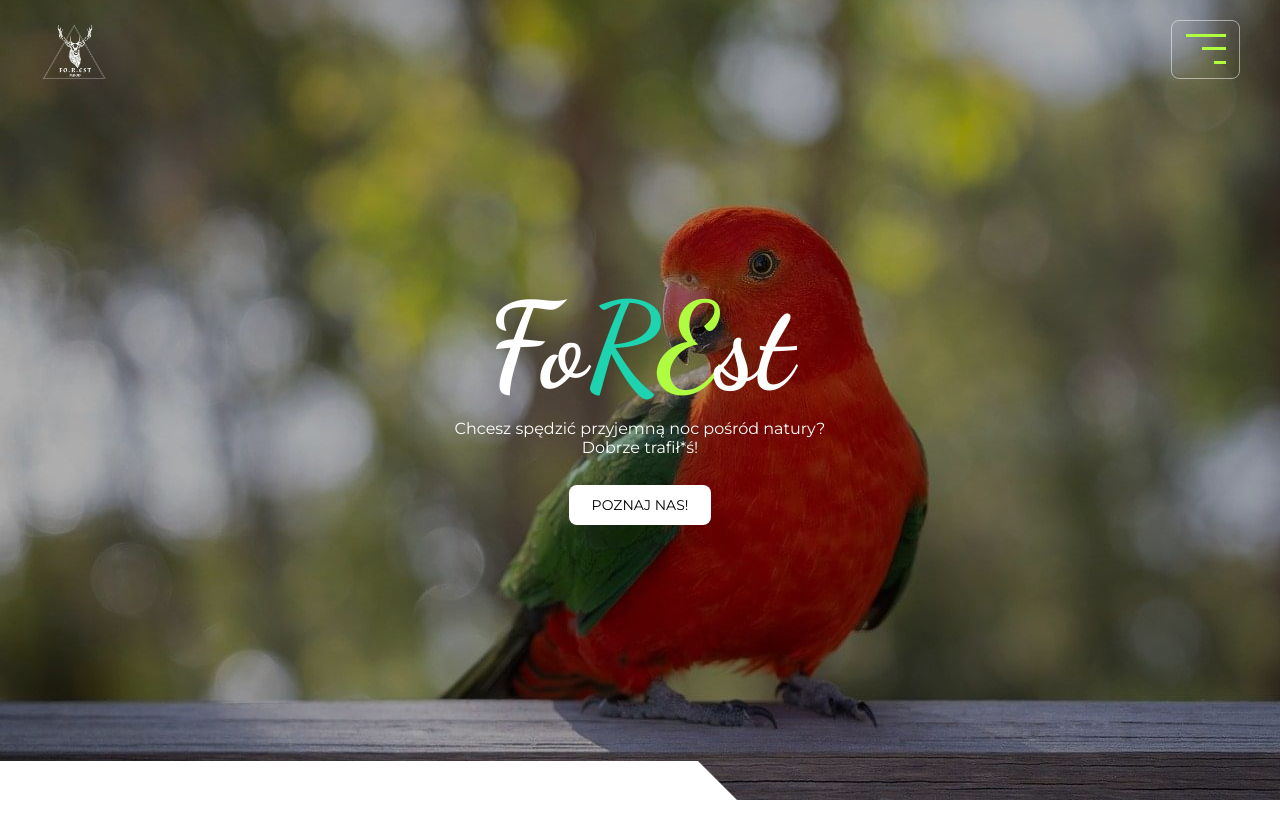
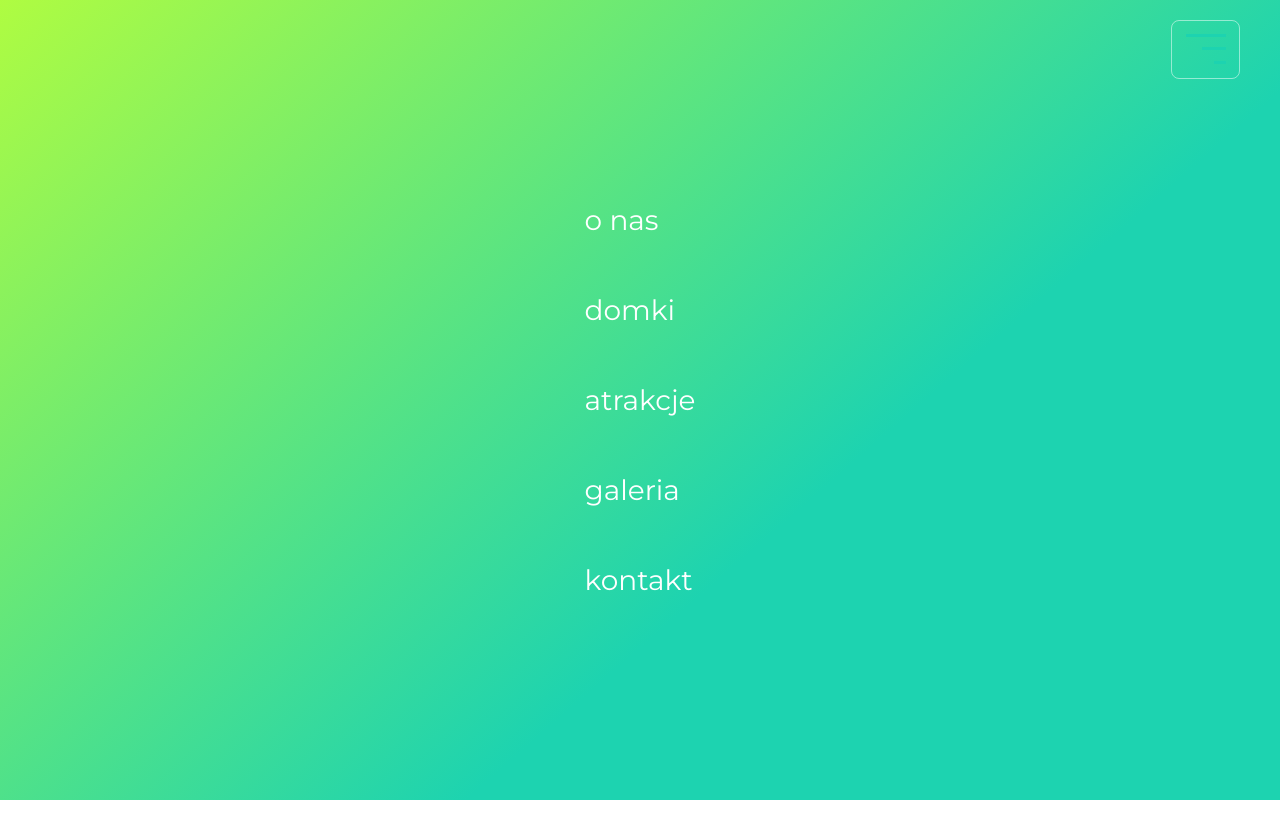
Before and after one commit to architektnumernabis/FOrEST, a website: page index.html in a window 1280 px wide. Both pictures are taken after a click on the button 1205 px from the left and 49 px from the top of the page. Shown: the top 838 px of the page. Drawn offline with Linux system fonts and the light colour scheme.

Commit message:
finished navigation

```diff
--- a/index.html
+++ b/index.html
@@ -4,7 +4,7 @@
 <head>
     <meta charset="UTF-8">
     <meta name="viewport" content="width=device-width, initial-scale=1.0">
-    <title>Strona Kora</title>
+    <title>For Est - domki w lesie</title>
 
     <!--GOOGLE FONTS-->
     <link rel="preconnect" href="https://fonts.googleapis.com">
@@ -25,11 +25,9 @@
 </head>
 
 <body>
-    <!--NAVIGATION MOBILE-->
-
     <!-- NAVIGATION DESKTOP -->
     <nav class="navigation">
-    <a class="navigation__logo">
+    <a href="#" class="navigation__logo">
         <img src="../dist/img/logo.png" alt="">
     </a>
     <button class="navigation__btn">
@@ -37,12 +35,19 @@
             <div class="navigation__bars"></div>
         </div>
     </button>
+    <div class="navigation__items">
+        <a href="#" class="navigation__item">o nas</a>
+        <a href="cabins" class="navigation__item">domki</a>
+        <a href="atractions" class="navigation__item">atrakcje</a>
+        <a href="gallery" class="navigation__item">galeria</a>
+        <a href="contact" class="navigation__item">kontakt</a>
+    </div>
 </nav>
     <!--HEADER-->
     <header class="header section">
         <div class="header__text">
             <h1 class="header__heading">
-                Fo<span style="color: #1DD3B0;">R</span><span style="color: #AFFC41;">E</span>st</h1>
+                Fo.<span style="color: #1DD3B0;">R</span>.<span style="color: #AFFC41;">E</span>st</h1>
             <p class="header__description"> Chcesz spędzić przyjemną noc pośród natury? <br>
                 Dobrze trafił*ś! </p>
             <a href="about-us" class="header__btn btn-special-animation">Poznaj nas!</a>
@@ -66,7 +71,7 @@
     <!--MAIN-->
     <main>
         <!--ABOUT US-->
-        <section class="about-us">
+        <section class="about-us" id="about-us">
 
         </section>
     </main>
--- a/src/js/main.js
+++ b/src/js/main.js
@@ -1,5 +1,11 @@
 const slider = document.querySelector('.header__slider')
+const nav = document.querySelector('.navigation__items')
+const navBtn = document.querySelector('.navigation__btn')
+const navBars = document.querySelector('.navigation__bars')
+const allNavItems = document.querySelectorAll('.navigation__item')
 
+
+//FUNCTION FOR SLIDER IN HEADER
 let sectionIndex = 0
 
 function reset() {
@@ -20,3 +26,32 @@ function startShow() {
 }
 
 startShow()
+
+//FUNCTION FOR OPENING NAVIGATION
+const handleNav = () => {
+    nav.classList.toggle('navigation__items--active')
+    //navBars.style.backgroundColor = 'white' //skończyć ten temat
+
+    allNavItems.forEach(item => {
+        item.addEventListener('click', () => {
+            nav.classList.remove('navigation__items--active')
+        })
+    })
+
+    hanldeNavItemsAnimation();
+}
+
+//FUNCTION FOR ANIMATION IN NAVIGATION
+const hanldeNavItemsAnimation = () => {
+    let delayTime = 0;
+
+    allNavItems.forEach(item => {
+        {
+            item.classList.toggle('nav-items-animation')
+            item.style.animationDelay = '.' + delayTime + 's';
+            delayTime++;
+        }
+    })
+}
+
+navBtn.addEventListener('click', handleNav)
--- /dev/null
+++ b/src/sass/_animations.scss
@@ -0,0 +1,13 @@
+@keyframes navItemsAnimation {
+    from {
+        transform: translateX(200%);
+    }
+
+    to {
+        transform: translateX(0);
+    }
+}
+
+.nav-items-animation {
+    animation: navItemsAnimation 1s both;
+}
--- a/src/sass/_colors.scss
+++ b/src/sass/_colors.scss
@@ -3,3 +3,10 @@ $black: black;
 $main: #1DD3B0;
 $second-main: #AFFC41;
 $shadow-low: rgba(0, 0, 0, .3);
+
+$green-gradient:linear-gradient(319deg, #1DD3B0 0%, #1DD3B0 37%, #AFFC41 100%);
+
+
+//#dbf26e
+//#61fa74
+//#1cfdd6
--- a/src/sass/_components.scss
+++ b/src/sass/_components.scss
@@ -9,7 +9,7 @@
     height: 40px;
     width: 60%;
     background-color: $white;
-    z-index: 1000;
+    z-index: 100;
 
     &-left {
         bottom: -1px;
@@ -31,7 +31,7 @@
         top: 0;
         left: 0;
         width: 100%;
-        height: 100%;
+        height: 110%;
         transform: scaleX(0);
         transform-origin: right;
         transition: transform .3s;
--- a/src/sass/_large.scss
+++ b/src/sass/_large.scss
@@ -1,8 +1,6 @@
 @media (min-width: 992px) {}
 
 @media (min-width: 1200px) {
-
-
 
     /*NAVIGATION*/
     .navigation {
@@ -20,10 +18,14 @@
      /*HEADER*/
      .header {
         &__heading {
-           font-size: 12rem;
+           font-size: 14rem;
         }
 
         &__description {
+            font-size: 2.2rem;
+        }
+
+        &__btn {
             font-size: 1.6rem;
         }
     }
--- a/src/sass/_medium.scss
+++ b/src/sass/_medium.scss
@@ -3,13 +3,35 @@
     /*HEADER*/
     .header {
         &__heading {
-           font-size: 8rem;
+            font-size: 8rem;
         }
 
         &__description {
             font-size: 1.6rem;
         }
+
+        &__btn {
+            font-size: 1.4rem;
+        }
     }
 }
 
-@media (min-width: 768px) {}
+@media (min-width: 768px) {
+
+    /*COMMON CLASSES*/
+    .white-block {
+        height: 50px;
+        width: 45%;
+    }
+
+    /*HEADER*/
+    .header {
+        &__heading {
+            font-size: 10rem;
+        }
+
+        &__description {
+            font-size: 2rem;
+        }
+    }
+}
--- a/src/sass/_mixins.scss
+++ b/src/sass/_mixins.scss
@@ -1,8 +1,8 @@
-@mixin burgerBtn {
+@mixin btnStyle {
     position: absolute;
     right: 0;
     height: 3px;
     content: '';
-    background-color: $second-main;
+    background-color: $main;
     transition: width .3s;
 }
--- a/src/sass/main.scss
+++ b/src/sass/main.scss
@@ -9,6 +9,9 @@
 
 /*COMPONENTS*/
 @import './components';
+
+/*ANIMATIONS*/
+@import './animations';
 
 
 /*COMMON CLASSES*/
@@ -29,6 +32,10 @@ body {
     right: 0;
     background-color: rgba(0, 0, 0, .3);
     z-index: 50;
+}
+
+.whitebars {
+    background-color: $white;
 }
 
 /*NAVIGATION*/
@@ -100,7 +107,51 @@ body {
     &__bars,
     &__bars::after,
     &__bars::before {
-        @include burgerBtn;
+        @include btnStyle;
+    }
+
+    &__items {
+        position: fixed;
+        top: 0;
+        display: grid;
+        align-content: center;
+        justify-content: center;
+        transform: translateX(100%);
+        height: 100vh;
+        width: 100%;
+        background-image: $green-gradient;
+        transition: transform .5s cubic-bezier(0.65, 0.05, 0.36, 1);
+        z-index: 100;
+
+        &--active {
+            transform: translateX(0);
+        }
+    }
+
+    &__item {
+        position: relative;
+        display: block;
+        color: $white;
+        text-decoration: none;
+        margin: 0.5em 0;
+        padding: 0.5em 2em;
+        font-size: 2.8rem;
+
+        &::before {
+            content: '';
+            position: absolute;
+            top: 0;
+            left: 0;
+            width: 3px;
+            height: 100%;
+            background-color: $white;
+            transform: scaleY(0);
+            transition: transform .3s;
+        }
+
+        &:hover::before {
+            transform: scaleY(1);
+        }
     }
 }
 
@@ -137,7 +188,7 @@ body {
     &__btn {
         margin-top: 2em;
         padding: 0.8em 1.6em;
-        font-size: 1.4rem;
+        font-size: 1.2rem;
         background: $white;
         border-radius: 8px;
         color: $black;
```
Also changed, not shown: dist/css/main.min.css, dist/js/main.min.js, 3 other files.
